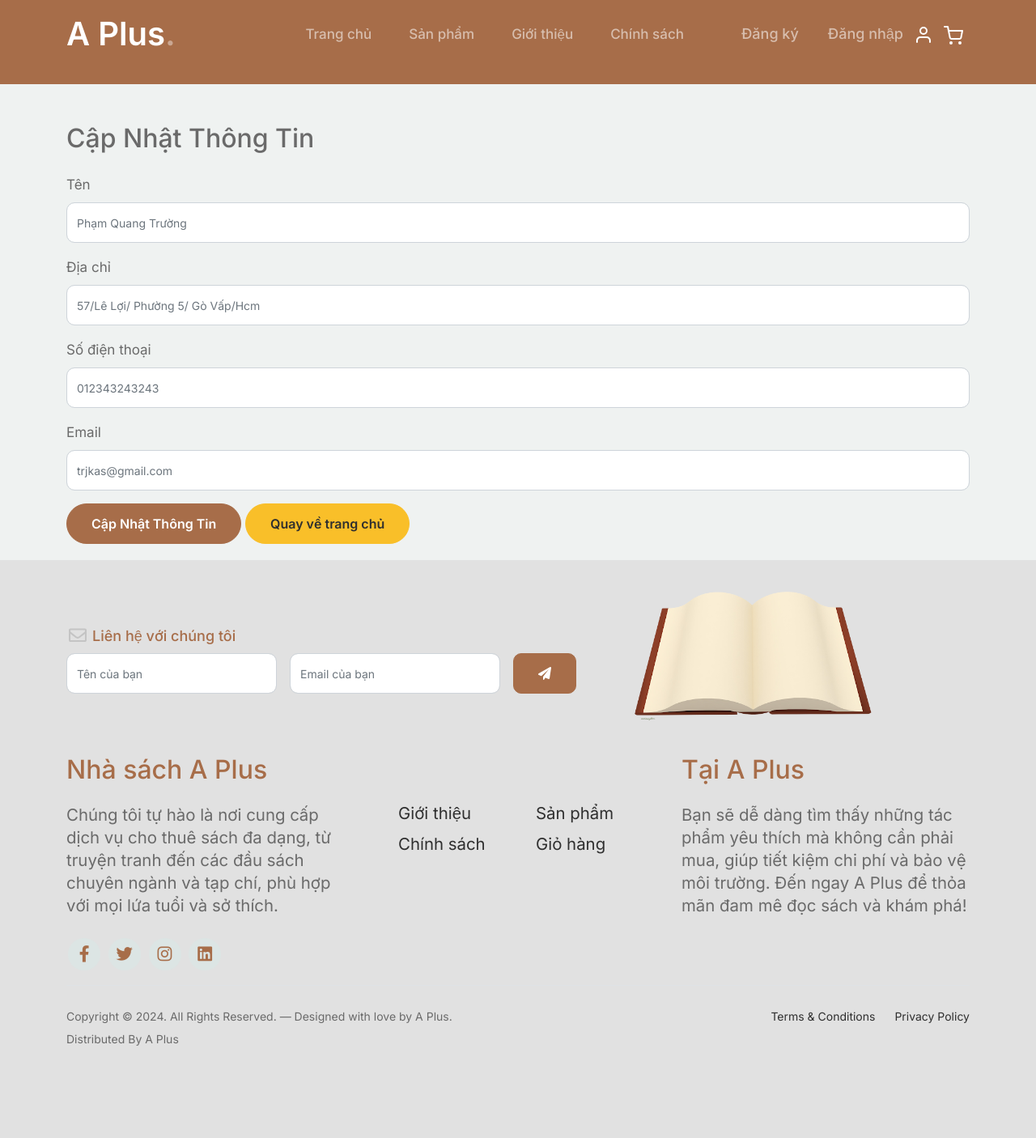
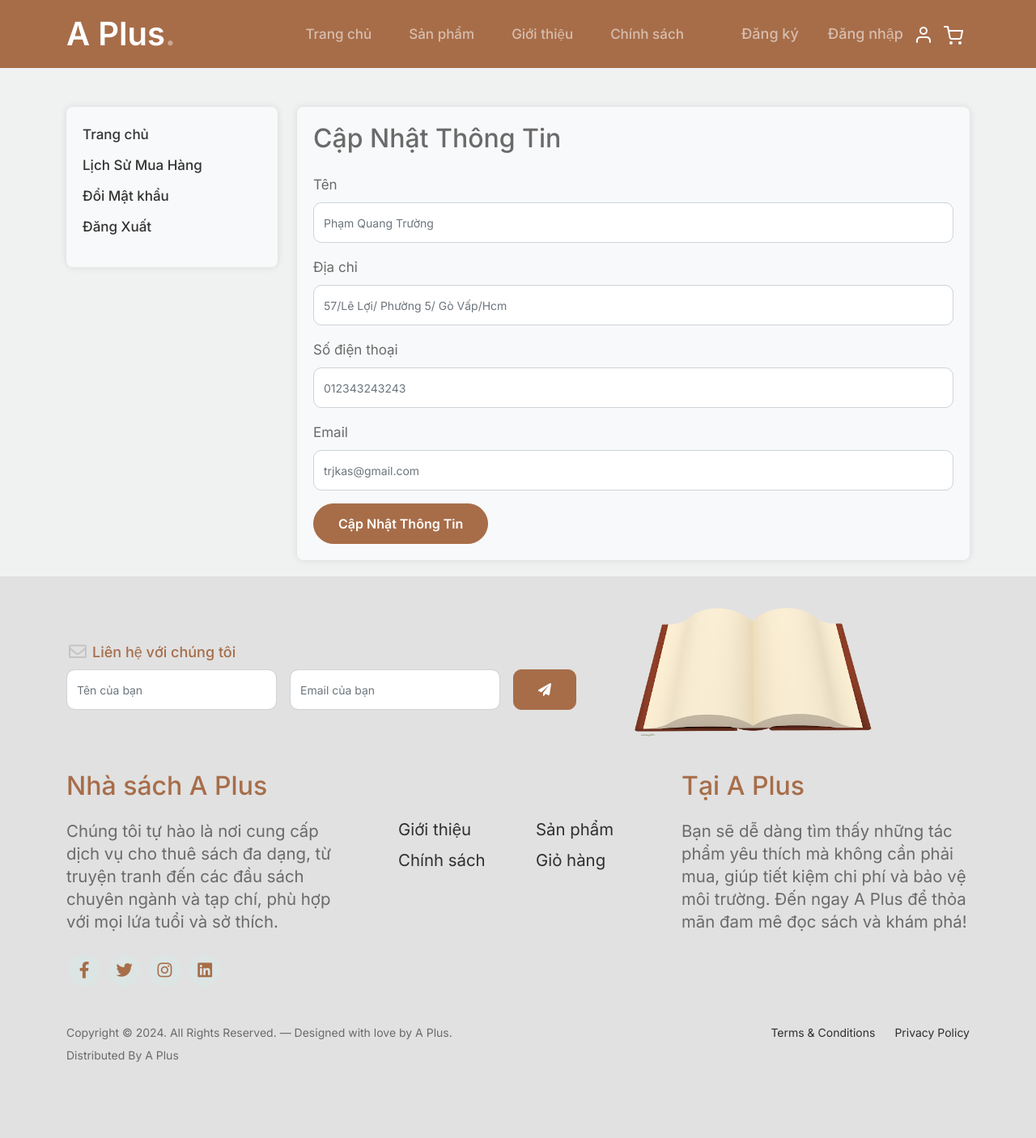
Before and after one commit to tranlephuongtran/PTUD, a PHP site: page /update_profile.php in a window 1280 px wide. Shown: the whole page at 81% size. Run offline with PHP 8.4, Linux system fonts and the light colour scheme.

Commit message:
giao diện menu khách hàng

```diff
--- a/furni-1.0.0/update_profile.php
+++ b/furni-1.0.0/update_profile.php
@@ -8,15 +8,60 @@
     <link href="css/style.css" rel="stylesheet">
 </head>
 <style>
-    .container{
+    .container-main {
         margin-bottom: 20px;
+
+    }
+    .tnb{
+        background-color: #f8f9fa;
+        padding: 20px;
+        border-radius: 8px;
+        box-shadow: 0 0 10px rgba(0, 0, 0, 0.1);
+    }
+    .menu {
+        background-color: #f8f9fa;
+        padding: 20px;
+        border-radius: 8px;
+        box-shadow: 0 0 10px rgba(0, 0, 0, 0.1);
+    }
+    .menu ul {
+        list-style-type: none;
+        padding: 0;
+    }
+    .menu ul li {
+        margin-bottom: 10px;
+    }
+    .menu ul li a {
+        color: #333;
+        text-decoration: none;
+        font-weight: 500;
+    }
+    .menu ul li a:hover {
+        color: #007bff;
     }
 </style>
 <body>
 <?php
 include('header.php')
 ?>
-    <div class="container mt-5">
+<div class="container container-main mt-5">
+    <div class="row">
+        <!-- Menu bên trái -->
+        <div class="col-md-3">
+            <div class="menu">
+                <ul>
+                    <li><a href="index.php">Trang chủ</a></li>
+                    <li><a href="#">Lịch Sử Mua Hàng</a></li>
+                    <li><a href="change_password.php">Đổi Mật khẩu </a></li>
+                    <li><a href="#">Đăng Xuất</a></li>
+
+                </ul>
+            </div>
+        </div>
+
+        <!-- Form cập nhật thông tin -->
+        <div class="col-md-9">
+            <div class="tnb">
                 <h2 class="mb-4">Cập Nhật Thông Tin </h2>
                 <form method="POST" action="process_update_profile.php">
                     <div class="mb-3">
@@ -37,8 +82,10 @@ include('header.php')
                     </div>
                     <!-- Submit Button -->
                     <button type="submit" class="btn btn-primary">Cập Nhật Thông Tin</button>
-            <a href="index.php" class="btn btn-secondary"> Quay về trang chủ</a>
                 </form>
+            </div>
+        </div>
+    </div>
 </div>
 <?php
 include('footer.php')
```
Also changed, not shown: furni-1.0.0/change_password.php (+48 -2 lines). Lines whose indentation alone changed are shown as unchanged.
